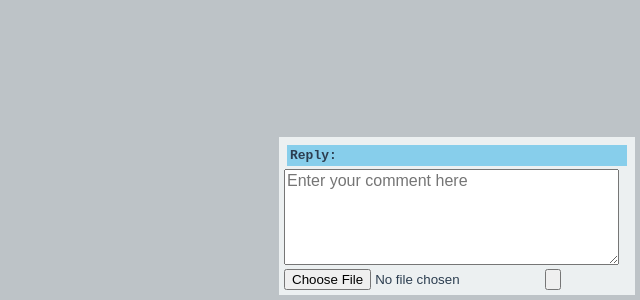
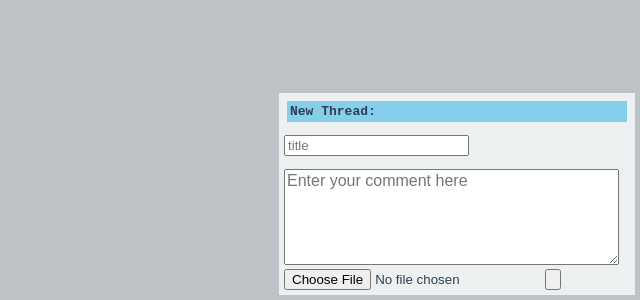
Before and after one commit to iceysteel/TorrentChan, a plain HTML site: page static/client.html in a window 1280 px wide. Shown: the part 500-800 px from the top of the page, without its empty margins (640-1280 px from the left). Drawn offline with Linux system fonts and the light colour scheme; files that its build step writes are made by us from their sources; no server answers; files whose address does not match are found by name.

Commit message:
fixed form with title file

```diff
--- a/static/client.html
+++ b/static/client.html
@@ -17,8 +17,9 @@
 
 
         <div class="reply">
-            <div class="replyintro"><b>Reply:</b></div>
+            <div class="replyintro"><b>New Thread:</b></div>
             <form>
+                <p><input type="text" placeholder="title"></input></p>
             <div class="textinput">
                 <textarea placeholder="Enter your comment here" name="comment" id="comment" rows="5" cols="35"></textarea>
                 </div>
```
